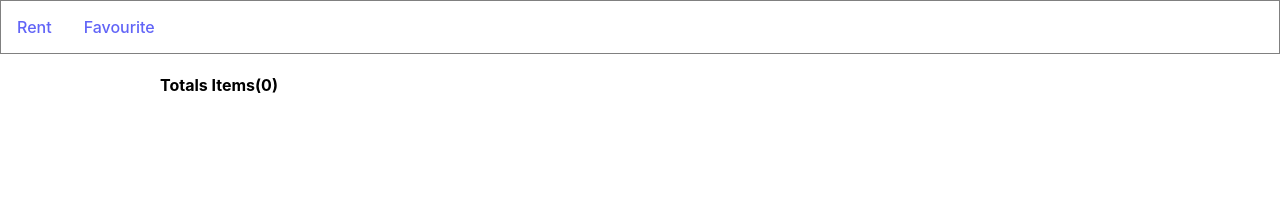
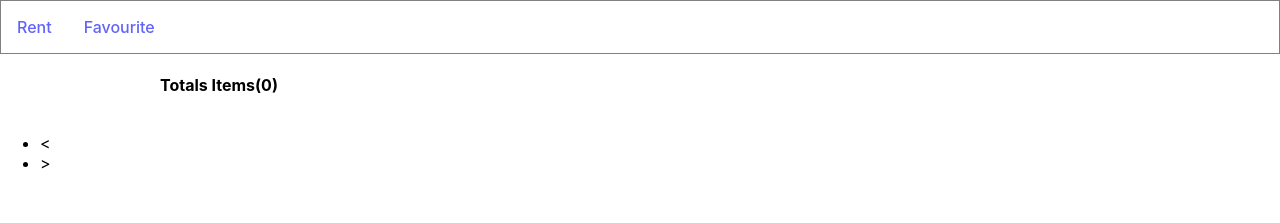
Before and after one commit to almight3/RealEstateRentSellAssignment, a React (Create React App) app: page /favourite in a window 1280 px wide. Shown: the top 223 px of the page. Built offline with nearby package versions, Linux system fonts and the light colour scheme.

Commit message:
feature - added pagination in favourite page

```diff
--- a/src/pages/FavouriteProperty.jsx
+++ b/src/pages/FavouriteProperty.jsx
@@ -1,18 +1,34 @@
-import React,{useContext} from 'react'
+import React,{useContext,useState} from 'react'
 import {Context} from "../context/ContextProvider";
 import SingleCard from  "../component/SingleCard/SingleCard"
+import Pagination from '../component/common/Pagination';
 import "./page.css"
 function FavouriteProperty() {
   const {rentState} = useContext(Context);
   const {favourite} = rentState;
+  const [page,setPage] = useState(0);
+
+  let favouriteData = favourite;
+  const pageCount  = Math.ceil(favouriteData && (favouriteData.length / 6));
+  const handelChange = ({selected}) =>{
+    setPage(selected)
+    console.log("rerender",selected)
+  }
+  const propertyPerPage = 6;
+  const pageVisited = page  * propertyPerPage;
+  console.log(favouriteData.slice(pageVisited,pageVisited + propertyPerPage))
+  favouriteData = favouriteData.slice(pageVisited,pageVisited + propertyPerPage)
+
+
   return (
     <div>
       <h4>Totals Items({favourite.length})</h4>
       <div className="property-container">
         {
-          favourite.map((fav)=><SingleCard property={fav}/>)
+          favouriteData.map((fav)=><SingleCard property={fav}/>)
         }
     </div>
+    <Pagination pageCount={pageCount} pageChange={handelChange} />
     </div>
   )
 }
```
